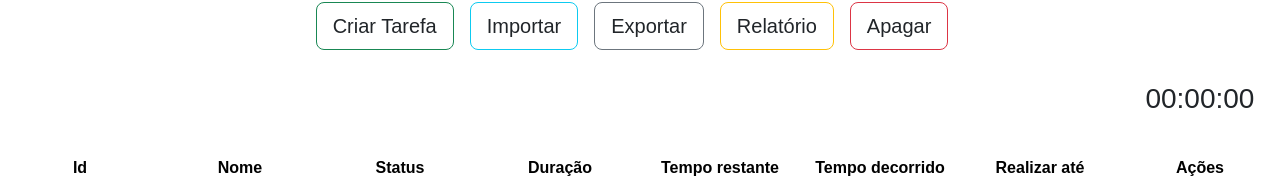
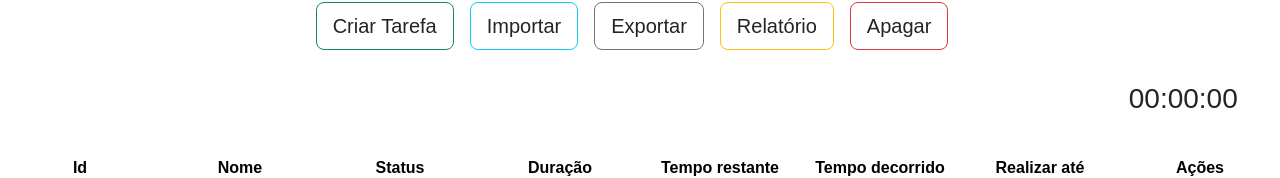
Before and after one commit to lucasdeister/todolist, a React (Create React App) app: page / in a window 1280 px wide. Shown: the part 156-334 px from the top of the page. Built offline with nearby package versions, Linux system fonts and the light colour scheme.

Commit message:
Ajuste na posição do cronometro

```diff
--- a/src/components/Cronometro/Cronometro.module.css
+++ b/src/components/Cronometro/Cronometro.module.css
@@ -2,6 +2,6 @@
     display: flex;
     justify-content: flex-end;
     position: relative;
-    left: -2vw;
+    left: -3.3vw;
     top: -3vh;
 }
```
